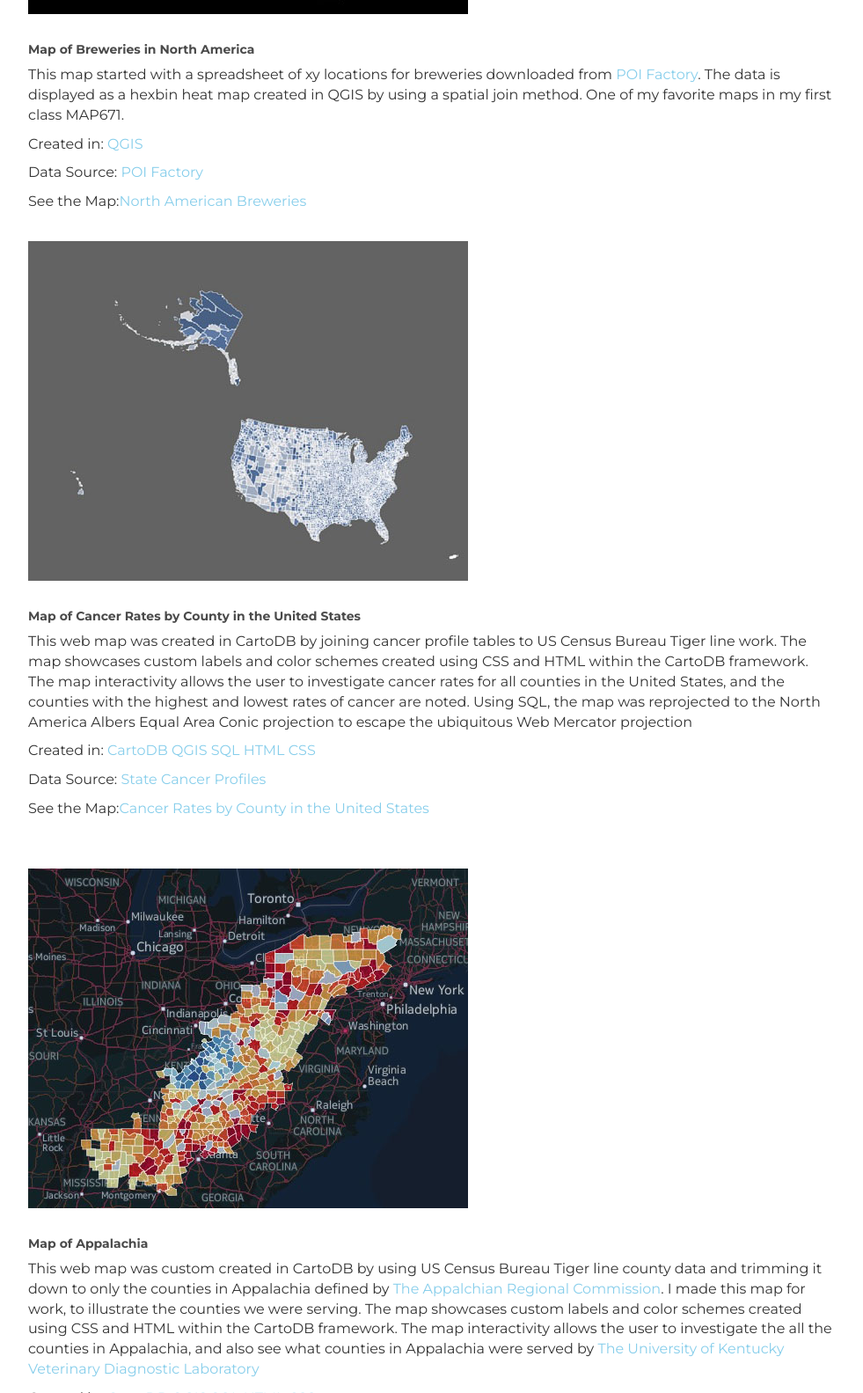
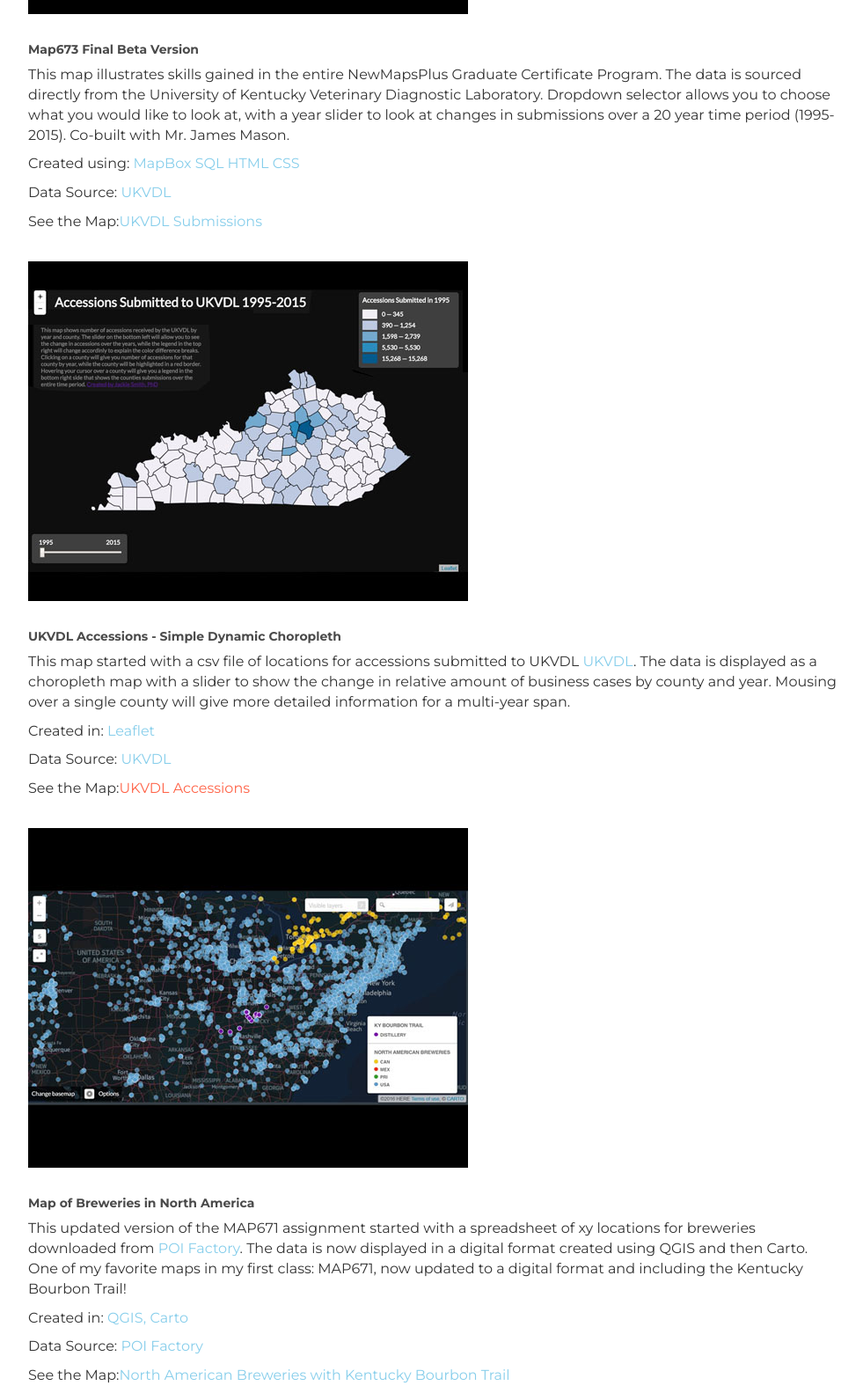
Before and after one commit to jsmit8/jsmit8.github.io, a plain HTML site: page work.html in a window 1280 px wide. Shown: the part 1217-2800 px from the top of the page at 88% size, without its empty margins (148-1129 px from the left). Drawn offline with nearby package versions, Linux system fonts and the light colour scheme.

Commit message:
Add files via upload

```diff
--- a/work.html
+++ b/work.html
@@ -8,7 +8,7 @@
     <meta name="author" content="">
     <link rel="shortcut icon" href="assets/ico/favicon.ico">
 
-    <title>INSTANT - Bootstrap Theme</title>
+    <title>JSmith Work</title>
 
     <!-- Bootstrap core CSS -->
     <link href="assets/css/bootstrap.css" rel="stylesheet">
@@ -56,9 +56,9 @@
 	    <div class="container">
 			<div class="row">
 				<div class="col-lg-6 col-lg-offset-3">
-					<h4>NEW MAPS FOR</h4>
+					<h4>MAPS FOR</h4>
 					<h1>Dr. Jackie Smith</h1>
-					<h4><a href="http://newmapsplus.uky.edu/">NewMapsPlus Student</a></h4>
+					<h4><a href="http://newmapsplus.uky.edu/">NewMapsPlus</a></h4>
 				</div>
 			</div><! --/row -->
 	    </div> <!-- /container -->
@@ -69,13 +69,61 @@
 
 			<div class="col-lg-8 col-lg-offset-2">
 				<h4>ABOUT THE MAPS</h4>
-				<p>The maps highlighted here are the result of MAP671 and MAP672 classes taken in the <a href="http://newmapsplus.uky.edu/">NewMapsPlus Program</a> at the <a href="http://www.uky.edu">University of Kentucky</a>.  These maps were really enjoyable to produce after learning the skills required.  While not as colorful, if you would like to see some more maps that utilized these skills, and are populated by live veterinary laboratory data visit: <a href="http://vdl.uky.edu/EpidemiologyInformation.aspx">UKVDL Epidemiolgy</a> and click on any of the map labeled links.  The maps for bovine and equine are dynamically updated as new cases come in.  <i>Enjoy!</i> </p>
+				<p>The maps highlighted here are the result of MAP671, MAP672 and MAP673 classes taken in the <a href="http://newmapsplus.uky.edu/">NewMapsPlus Program</a> at the <a href="http://www.uky.edu">University of Kentucky</a>.  These maps were really enjoyable to produce after learning the skills required.  While not as colorful, if you would like to see some more maps that utilized these skills, and are populated by live veterinary laboratory data visit: <a href="http://vdl.uky.edu/EpidemiologyInformation.aspx">UKVDL Epidemiolgy</a> and click on any of the map labeled links.  The maps for bovine and equine are dynamically updated as new cases come in.  <i>Enjoy!</i> </p>
 			</div>
 			<div class="col-lg-10 col-lg-offset-1 mt">
+				<img class="img-responsive" src="assets/img/pr12.jpg">
+				<br>
+                <h5>Map673 Final Beta Version</h5>
+                <p>This map illustrates skills gained in the entire NewMapsPlus Graduate Certificate Program.  The data is sourced directly from the University of Kentucky Veterinary Diagnostic Laboratory. Dropdown selector allows you to choose what you would like to look at, with a year slider to look at changes in submissions over a 20 year time period (1995-2015).  Co-built with Mr. James Mason.</p>
+                    <p>Created using:  <a href="https://www.mapbox.com//">MapBox</a> <a href="https://en.wikipedia.org/wiki/SQL">SQL</a> <a href="https://en.wikipedia.org/wiki/HTML">HTML</a> <a href="https://en.wikipedia.org/wiki/Cascading_Style_Sheets">CSS</a></p>
+                <p>Data Source: <a href="http://vdl.uky.edu/">UKVDL</a></p>
+                <p>See the Map:<a href="http://vdl.uky.edu/Portals/Beta/">UKVDL Submissions</a></p>
+                <br>
+				<img class="img-responsive" src="assets/img/pr07.jpg">
+                <br>
+                <h5>UKVDL Accessions - Simple Dynamic Choropleth</h5>
+                <p>This map started with a csv file of locations for accessions submitted to UKVDL <a href="http://vdl.uky.edu/">UKVDL</a>. The data is displayed as a choropleth map with a slider to show the change in relative amount of business cases by county and year.  Mousing over a single county will give more detailed information for a multi-year span.</p>
+                    <p>Created in: <a href="http://leafletjs.com/">Leaflet</a></p>
+                <p>Data Source: <a href="http://vdl.uky.edu/">UKVDL</a></p>
+                <p>See the Map:<a href="">UKVDL Accessions</a></p>
+                <br>
+				<img class="img-responsive" src="assets/img/pr08.jpg">
+                <br>
+                <h5>Map of Breweries in North America</h5>
+                <p>This updated version of the MAP671 assignment started with a spreadsheet of xy locations for breweries downloaded from <a href="http://www.poi-factory.com/">POI Factory</a>. The data is now displayed in a digital format created using QGIS and then Carto.  One of my favorite maps in my first class: MAP671, now updated to a digital format and including the Kentucky Bourbon Trail!</p>
+                    <p>Created in: <a href="http://www.qgis.org/en/site/">QGIS,</a> <a href="https://carto.com/">Carto</a></p>
+                <p>Data Source: <a href="http://www.poi-factory.com/">POI Factory</a></p>
+                <p>See the Map:<a href="https://jsmit8.carto.com/viz/2ce4ef16-9d3b-11e6-ba06-0ef7f98ade21/public_map">North American Breweries with Kentucky Bourbon Trail</a></p>
+                <br>
+				<img class="img-responsive" src="assets/img/pr09.jpg">
+                <br>
+                <h5>Livestock per Capita in Kenya</h5>
+                <p>This map shows livestock per capita in each Kenyan district and downloaded from <a href="https://opendata.go.ke/">Kenya Open Data Portal</a>. The livestock selector allows you to select a species to see the change in number of animals per person in each district.  Mousing over the circles will give more detailed information</p>
+                    <p>Created in: <a href="http://www.qgis.org/en/site/">QGIS</a></p>
+                <p>Data Source: <a href="https://opendata.go.ke/">Kenya Open Data Portal</a></p>
+                <p>See the Map:<a href="">Livestock in Kenya</a></p>
+                <br>
+				<img class="img-responsive" src="assets/img/pr10.jpg">
+                <br>
+                <h5>Map of Breweries in North America</h5>
+                <p>This map started with a spreadsheet of xy locations for breweries downloaded from <a href="http://www.poi-factory.com/">POI Factory</a>. The data is displayed as a hexbin heat map created in QGIS by using a spatial join method.  One of my favorite maps in my first class: MAP671.</p>
+                    <p>Created in: <a href="http://www.qgis.org/en/site/">QGIS</a></p>
+                <p>Data Source: <a href="http://www.poi-factory.com/">POI Factory</a></p>
+                <p>See the Map:<a href="assets/img/NAB.pdf">North American Breweries</a></p>
+                <br>
+				<img class="img-responsive" src="assets/img/pr11.jpg">
+                <br>
+                <h5>Map of Breweries in North America</h5>
+                <p>This map started with a spreadsheet of xy locations for breweries downloaded from <a href="http://www.poi-factory.com/">POI Factory</a>. The data is displayed as a hexbin heat map created in QGIS by using a spatial join method.  One of my favorite maps in my first class: MAP671.</p>
+                    <p>Created in: <a href="http://www.qgis.org/en/site/">QGIS</a></p>
+                <p>Data Source: <a href="http://www.poi-factory.com/">POI Factory</a></p>
+                <p>See the Map:<a href="assets/img/NAB.pdf">North American Breweries</a></p>
+                <br>
 				<img class="img-responsive" src="assets/img/pr01.jpg">
-				<br>
+                <br>
                 <h5>Map of Breweries in North America</h5>
-                <p>This map started with a spreadsheet of xy locations for breweries downloaded from <a href="http://www.poi-factory.com/">POI Factory</a>. The data is displayed as a hexbin heat map created in QGIS by using a spatial join method.  One of my favorite maps in my first class MAP671.</p>
+                <p>This map started with a spreadsheet of xy locations for breweries downloaded from <a href="http://www.poi-factory.com/">POI Factory</a>. The data is displayed as a hexbin heat map created in QGIS by using a spatial join method.  One of my favorite maps in my first class: MAP671.</p>
                     <p>Created in: <a href="http://www.qgis.org/en/site/">QGIS</a></p>
                 <p>Data Source: <a href="http://www.poi-factory.com/">POI Factory</a></p>
                 <p>See the Map:<a href="assets/img/NAB.pdf">North American Breweries</a></p>
@@ -83,7 +131,7 @@
 				<img class="img-responsive" src="assets/img/pr02.jpg">
                 <br>
                 <h5>Map of Cancer Rates by County in the United States</h5>
-                <p>This web map was created in CartoDB by joining cancer profile tables to US Census Bureau Tiger line work.  The map showcases custom labels and color schemes created using CSS and HTML within the CartoDB framework.  The map interactivity allows the user to investigate cancer rates for all counties in the United States, and the counties with the highest and lowest rates of cancer are noted.  Using SQL, the map was reprojected to the North America Albers Equal Area Conic projection to escape the ubiquitous Web Mercator projection  </p>
+                <p>This web map was created in CartoDB by joining cancer profile tables to US Census Bureau Tiger line work.  The map showcases custom labels and color schemes created using CSS and HTML within the CartoDB framework.  The map interactivity allows the user to investigate cancer rates for all counties in the United States, and the counties with the highest and lowest rates of cancer are noted.  Using SQL, the map was reprojected to the North Americal Albers Equal Area Conic projection to escape the ubiquitous Web Mercator projection  </p>
                     <p>Created in: <a href="https://carto.com/">CartoDB</a> <a href="http://www.qgis.org/en/site/">QGIS</a> <a href="https://en.wikipedia.org/wiki/SQL">SQL</a> <a href="https://en.wikipedia.org/wiki/HTML">HTML</a> <a href="https://en.wikipedia.org/wiki/Cascading_Style_Sheets">CSS</a></p>
                 <p>Data Source: <a href="https://www.statecancerprofiles.cancer.gov/">State Cancer Profiles</a></p>
                 <p>See the Map:<a href="https://jlsmith03.carto.com/viz/3c252c22-25c0-11e6-b49b-0ecfd53eb7d3/public_map">Cancer Rates by County in the United States</a></p>
@@ -111,17 +159,15 @@
                 <p>This map was created in <a href="http://newmapsplus.uky.edu/syllabus-map672-programming-web-mapping">MAP672: Programming for Web Mapping</a>. <p>This map shows a comparison of nuclear power plants vs petroleum and natural gas. Nuclear power plants are light blue in color and will turn pale orange when highlighted, then a medium blue after you are done to keep track of which plants you have visited. Natural gas and petroleum power plants are light green and will turn pale yellow when highlighted, then turn a medium green after you are done to keep track of which plants you have visited. Clicking on the marker will tell you how much energy is produced at that location. Energy produced is expressed in <b><i>MegaWatts.</i></b> </p>
 
                 <p>Data Source: <a href="http://www.eia.gov/electricity/data/eia923/">Energy Information Administration</a></p>
-                <p>Created using: <a href="https://www.javascript.com/">JavaScript</a> <a href="https://en.wikipedia.org/wiki/HTML">HTML</a> <a href="https://en.wikipedia.org/wiki/Cascading_Style_Sheets">CSS</a></p>
                <p>See the Map:<a href="http://vdl.uky.edu/Portals/0/PowerComparison.html">Nuclear Compared to Petroleum and Natural Gas Plants</a></p>
                <p>See the Code at:<a href="https://github.com/jsmit8/map672/blob/master/module-08/lab-08/lab-08-data/index.html">GitHub</a></p>
                 <br>
 				<img class="img-responsive" src="assets/img/pr05.jpg">
                 <br>
                 <h5>Environmentally Friendly Power Plants in the United States</h5>
-                <p>This map was created in <a href="http://newmapsplus.uky.edu/syllabus-map672-programming-web-mapping">MAP672: Programming for Web Mapping</a>. This map shows environmentally friendly power plants: nuclear, solar, wind and hydro power. This course was developed to help students in an introduction for web programming and javascript coding. These programs were written within a program called Brackets which was used alongside Github to store and present the maps. This proportional symbol map was created with data gathered from the Energy Information Administration. The point data gathered from the EIA was stored in a file and was added to the programming I wrote. I was then able to take that point data, change it, style it, and make the map interactive. All of the information I learned throughout this course was added to this map.</p>
+                <p>This map was created in <a href="http://newmapsplus.uky.edu/syllabus-map672-programming-web-mapping">MAP672: Programming for Web Mapping</a>. This map shows environmentally friendly power plants: nuclear, solar, wind and hydro power. This course was developed to help students in an introduction for web programming and javascript coding. These programs were written within a program called Brackets which was used alongside Github to store and present the maps.This proportional symbol map was created with data gathered from the Energy Information Administration. The point data gathered from the EIA was stored in a file and was added to the programming we wrote. We were then able to take that point data, change it, style it, and make the map interactive. All of the information we learned throughout this course was added to this map.</p>
 
                 <p>Data Source: <a href="http://www.eia.gov/electricity/data/eia923/">Energy Information Administration</a></p>
-                <p>Created using: <a href="https://www.javascript.com/">JavaScript</a> <a href="https://en.wikipedia.org/wiki/HTML">HTML</a> <a href="https://en.wikipedia.org/wiki/Cascading_Style_Sheets">CSS</a></p>
                <p>See the Map:<a href="http://vdl.uky.edu/Portals/0/Power Plants.html">Environmentally Friendly Power Plants</a></p>
                <p>See the Code at:<a href="https://github.com/jsmit8/map672/blob/master/module-09/lab-09/lab-09-data/index.html">GitHub</a></p>
                 <br>
```
